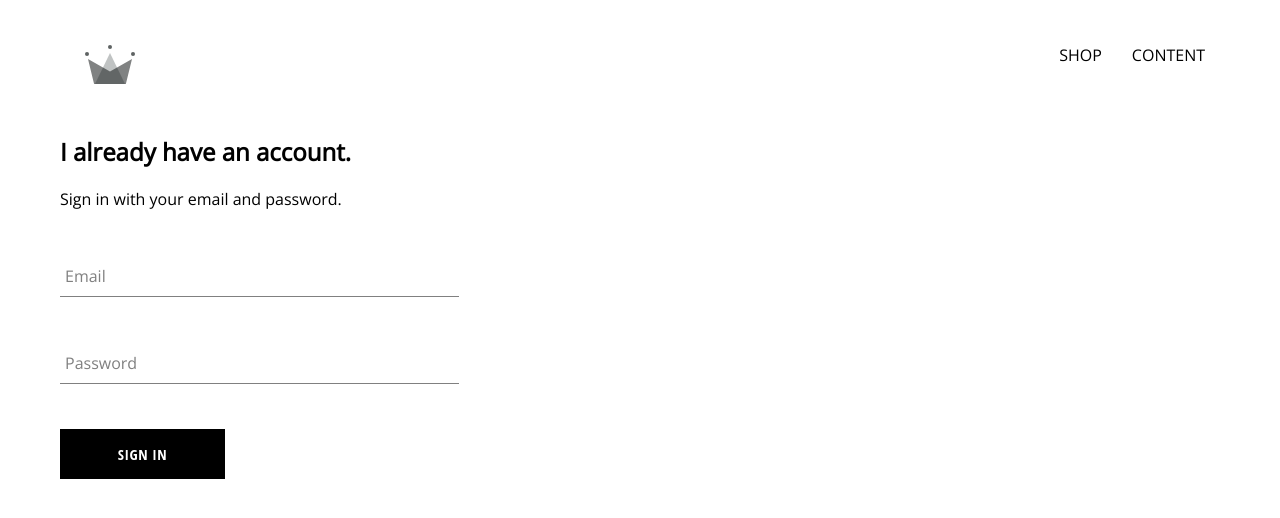
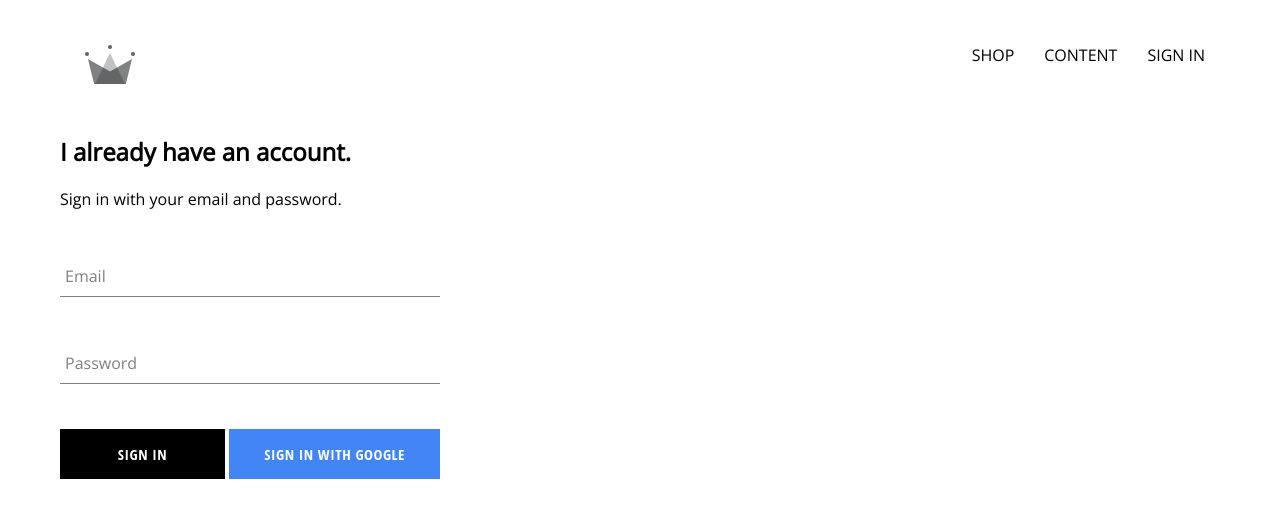
Before and after one commit to anthony-baru/crown-clothing, a React (Create React App) app: page /signin in a window 1280 px wide. Shown: the top 518 px of the page. Built offline with nearby package versions, Linux system fonts and the light colour scheme; no server answers; a web font is replaced by a local one.

Commit message:
integrated firebase

```diff
--- a/package.json
+++ b/package.json
@@ -6,6 +6,7 @@
     "@testing-library/jest-dom": "^5.16.4",
     "@testing-library/react": "^13.3.0",
     "@testing-library/user-event": "^13.5.0",
+    "firebase": "^9.8.3",
     "node-sass": "^7.0.1",
     "react": "^18.2.0",
     "react-dom": "^18.2.0",
--- a/src/App.css
+++ b/src/App.css
@@ -6,6 +6,9 @@
 a{
   text-decoration: none;
   color: black;
+}
+*{
+  box-sizing: border-box;
 }
 /* .App {
   text-align: center;
--- a/src/App.jsx
+++ b/src/App.jsx
@@ -4,11 +4,32 @@
 import ShopPage from "./pages/shop/shop.component";
 import Header from "./components/header/header.component";
 import Onboarding from "./pages/onboarding/onboarding.component";
+import { auth } from "./firebase/firebase.utils";
+import { Component } from "react";
 
-function App() {
+class App extends Component {
+  constructor(props) {
+    super(props);
+    this.state = {
+      currentUser: null,
+    };
+  }
+  unSubscribeFromAuth = null;
+
+  componentDidMount() {
+    this.unSubscribeFromAuth = auth.onAuthStateChanged((user) => {
+      console.log(user);
+      this.setState({ currentUser: user });
+    });
+  }
+
+  componentWillUnmount() {
+    this.unSubscribeFromAuth();
+  }
+  render() {
     return (
       <div>
-      <Header />
+        <Header currentUser={this.state.currentUser} />
         <Switch>
           <Route exact path="/" component={Homepage} />
           <Route exact path="/shop" component={ShopPage} />
@@ -17,5 +38,6 @@
       </div>
     );
   }
+}
 
 export default App;
--- a/src/components/custom-button/custom-button.component.jsx
+++ b/src/components/custom-button/custom-button.component.jsx
@@ -1,8 +1,11 @@
 import React from "react";
 import "./custom-button.styles.scss";
 
-const CustomButton = ({ children, ...otherProps }) => (
-  <button className="custom-button" {...otherProps}>
+const CustomButton = ({ children, isGoogleSignIn, ...otherProps }) => (
+  <button
+    className={`${isGoogleSignIn ? "google-sign-in" : ""} custom-button`}
+    {...otherProps}
+  >
     {children}
   </button>
 );
--- a/src/components/custom-button/custom-button.styles.scss
+++ b/src/components/custom-button/custom-button.styles.scss
@@ -19,4 +19,14 @@
         color: black;
         border: 1px solid black;
     }
+
+    &.google-sign-in {
+        background-color: #4285f4;
+        color: white;
+
+        &:hover {
+            background-color: #357ae8;
+            border: none;
+        }
+    }
 }
--- a/src/components/header/header.component.jsx
+++ b/src/components/header/header.component.jsx
@@ -1,10 +1,10 @@
 import React from "react";
 import { Link } from "react-router-dom";
 import { ReactComponent as Logo } from "../../assets/084 crown.svg";
-
+import { auth } from "../../firebase/firebase.utils";
 import "./header.style.scss";
 
-const Header = () => (
+const Header = ({ currentUser }) => (
   <div className="header">
     <Link className="logo-container" to={"/"}>
       <Logo className="logo" />
@@ -16,6 +16,15 @@
       <Link className="option" to={"/shop"}>
         CONTENT
       </Link>
+      {currentUser ? (
+        <div className="option" onClick={() => auth.signOut()}>
+          SIGN OUT
+        </div>
+      ) : (
+        <Link className="option" to="signin">
+          SIGN IN
+        </Link>
+      )}
     </div>
   </div>
 );
--- a/src/components/header/header.style.scss
+++ b/src/components/header/header.style.scss
@@ -20,6 +20,7 @@
 
         .option {
             padding: 10px 15px;
+            cursor: pointer;
         }
     }
 }
--- a/src/components/sign-in/sign-in.component.jsx
+++ b/src/components/sign-in/sign-in.component.jsx
@@ -2,6 +2,7 @@
 import "./sign-in.styles.scss";
 import FormInput from "../form-input/form-input.component";
 import CustomButton from "../custom-button/custom-button.component";
+import { signInWithGoogle } from "../../firebase/firebase.utils";
 class SignIn extends Component {
   state = {
     email: "",
@@ -40,10 +41,14 @@
             required
             handleChange={this.handleChange}
           ></FormInput>
-
-          <CustomButton type="submit" value="Submit">
-            Sign In
-          </CustomButton>
+          <div className="buttons">
+            <CustomButton type="submit" value="Submit">
+              Sign In
+            </CustomButton>
+            <CustomButton onClick={signInWithGoogle} isGoogleSignIn>
+              Sign In With Google
+            </CustomButton>
+          </div>
         </form>
       </div>
     );
--- a/src/components/sign-in/sign-in.styles.scss
+++ b/src/components/sign-in/sign-in.styles.scss
@@ -1,9 +1,14 @@
 .sign-in{
-    width: 30vw;
+    width: 380px;
     display: flex;
     flex-direction: column;
 
     .title{
         margin: 10px 0;
     }
+
+    .buttons{
+        display: flex;
+        justify-content: space-between;
+    }
 }
--- /dev/null
+++ b/src/firebase/firebase.utils.js
@@ -0,0 +1,24 @@
+import firebase from "firebase/compat/app";
+import "firebase/compat/firestore";
+import "firebase/compat/auth";
+
+const config = {
+  apiKey: "AIzaSyDH_uzkXX3l_km7SgO2cmv24v_-VYBvNKY",
+  authDomain: "crown-clothing-db-7fc29.firebaseapp.com",
+  projectId: "crown-clothing-db-7fc29",
+  storageBucket: "crown-clothing-db-7fc29.appspot.com",
+  messagingSenderId: "674228432651",
+  appId: "1:674228432651:web:ca9dc17a511086befa3c0e",
+  measurementId: "G-72WV6BEW3V",
+};
+
+firebase.initializeApp(config);
+
+export const auth = firebase.auth();
+export const firestore = firebase.firestore();
+
+const provider = new firebase.auth.GoogleAuthProvider();
+provider.setCustomParameters({ prompt: "select_account" });
+export const signInWithGoogle = () => auth.signInWithPopup(provider);
+
+export default firebase;
```
Also changed, not shown: 1 other file (tests, documents, lock files or other folders). Lines whose indentation alone changed are shown as unchanged.
